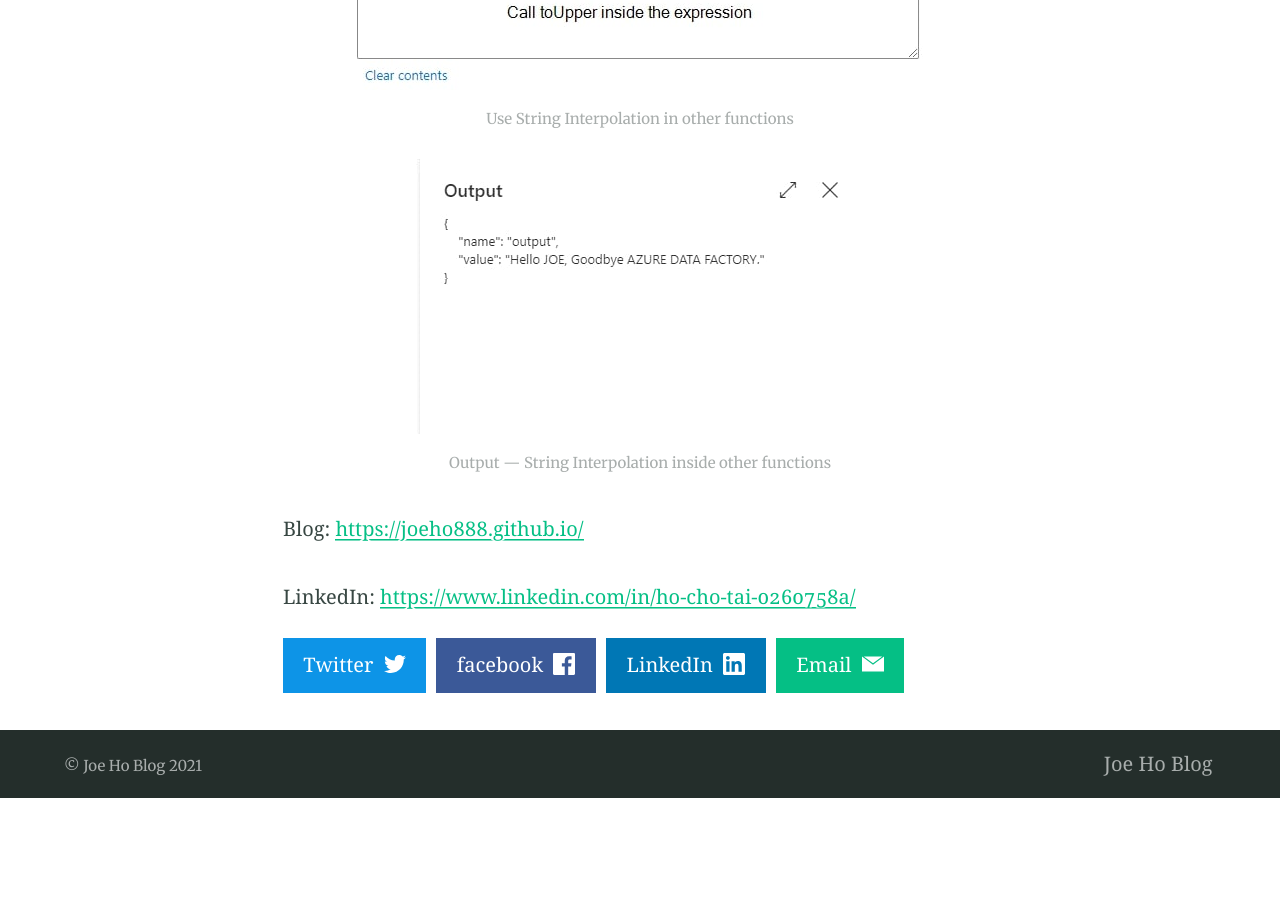
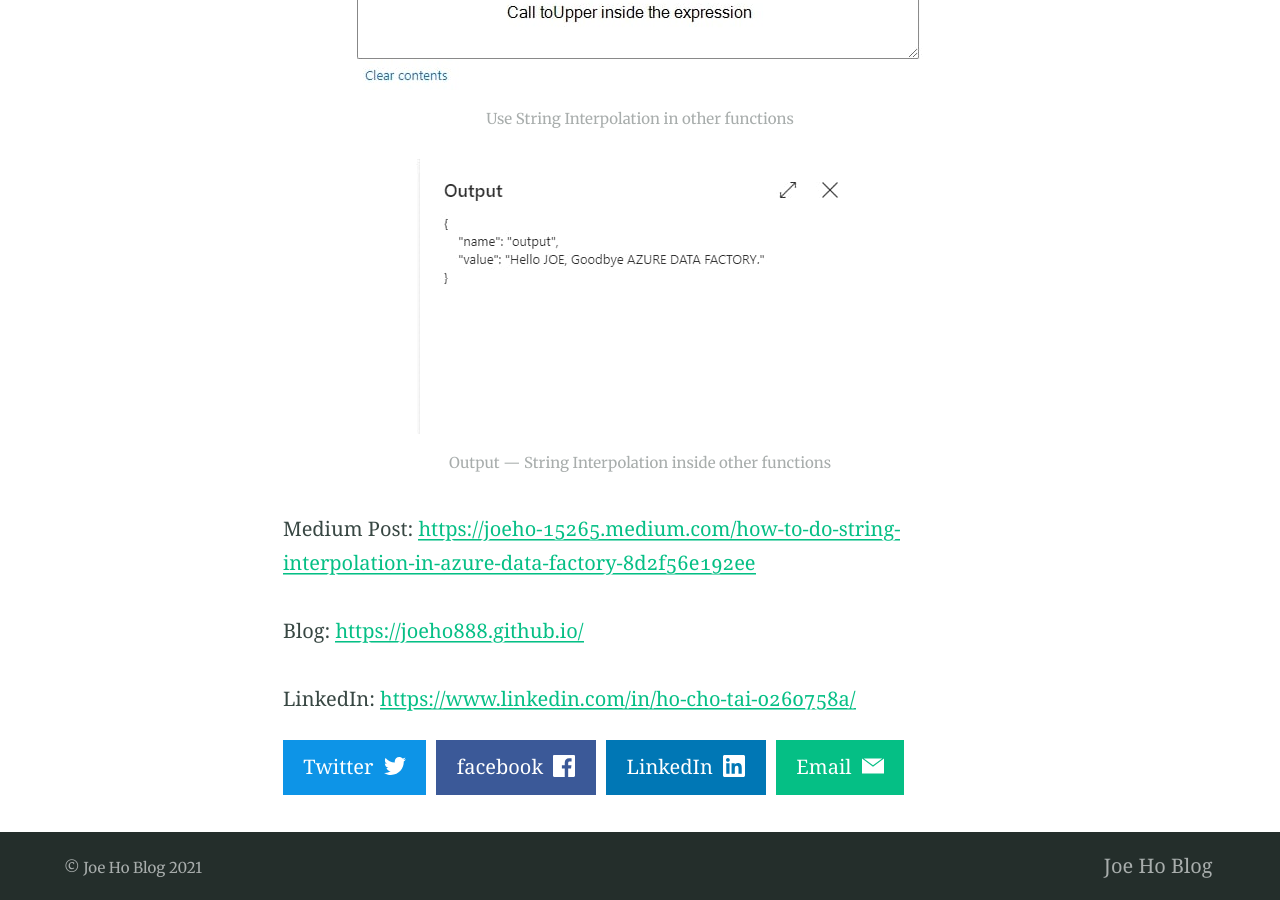
Before and after one commit to JoeHO888/JoeHo888.github.io, a Jekyll site: the page built from _posts/2020-12-05-How-To-Do-String-Interpolation-Azure-Data-Factory.md, in a window 1280 px wide and 900 px high, scrolled down 3615 px. Built offline with Jekyll 4.4.1, drawn with Linux system fonts in a browser that asks for light colours; our own code applies the rules of GitHub Pages for plain Markdown files; comment, search, counter and statistics services are not loaded; before the commit the page ends 4413 px from its top, so only the background shows below that.

Commit message:
Add Medium Post link in String Interpolation Post

```diff
--- a/_posts/2020-12-05-How-To-Do-String-Interpolation-Azure-Data-Factory.md
+++ b/_posts/2020-12-05-How-To-Do-String-Interpolation-Azure-Data-Factory.md
@@ -45,6 +45,8 @@ On top of that, String Interpolation allows you to call other Azure Data Factory
 
 {% include figure.html image="/images/2020-12-05-How-To-Do-String-Interpolation-Azure-Data-Factory/bonus-output.jpg" alt="Output — String Interpolation inside other functions" caption="Output — String Interpolation inside other functions"%}
 
+Medium Post: [https://joeho-15265.medium.com/how-to-do-string-interpolation-in-azure-data-factory-8d2f56e192ee](https://joeho-15265.medium.com/how-to-do-string-interpolation-in-azure-data-factory-8d2f56e192ee)
+
 Blog: [https://joeho888.github.io/](https://joeho888.github.io/)
 
 LinkedIn: [https://www.linkedin.com/in/ho-cho-tai-0260758a/](https://www.linkedin.com/in/ho-cho-tai-0260758a/)
```
